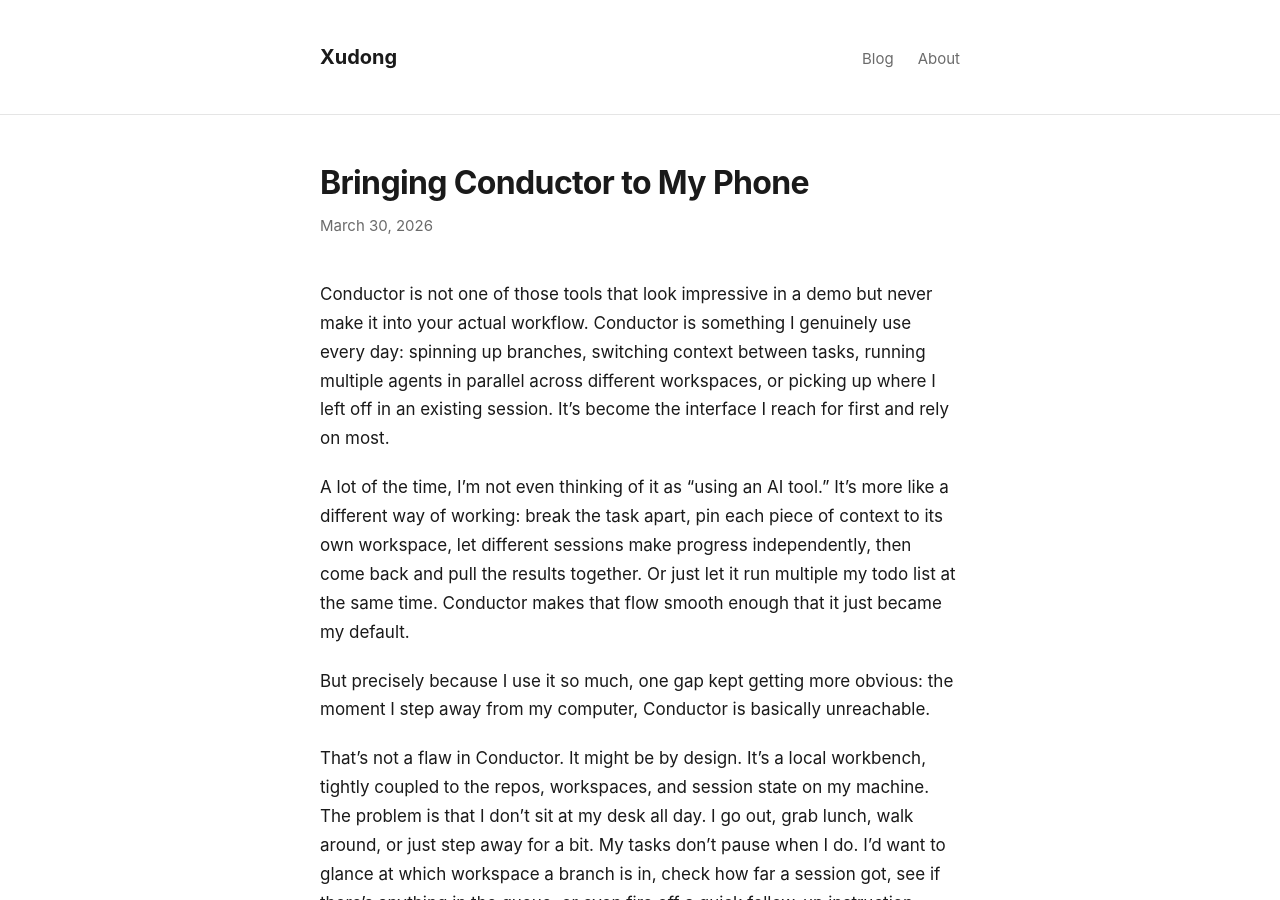
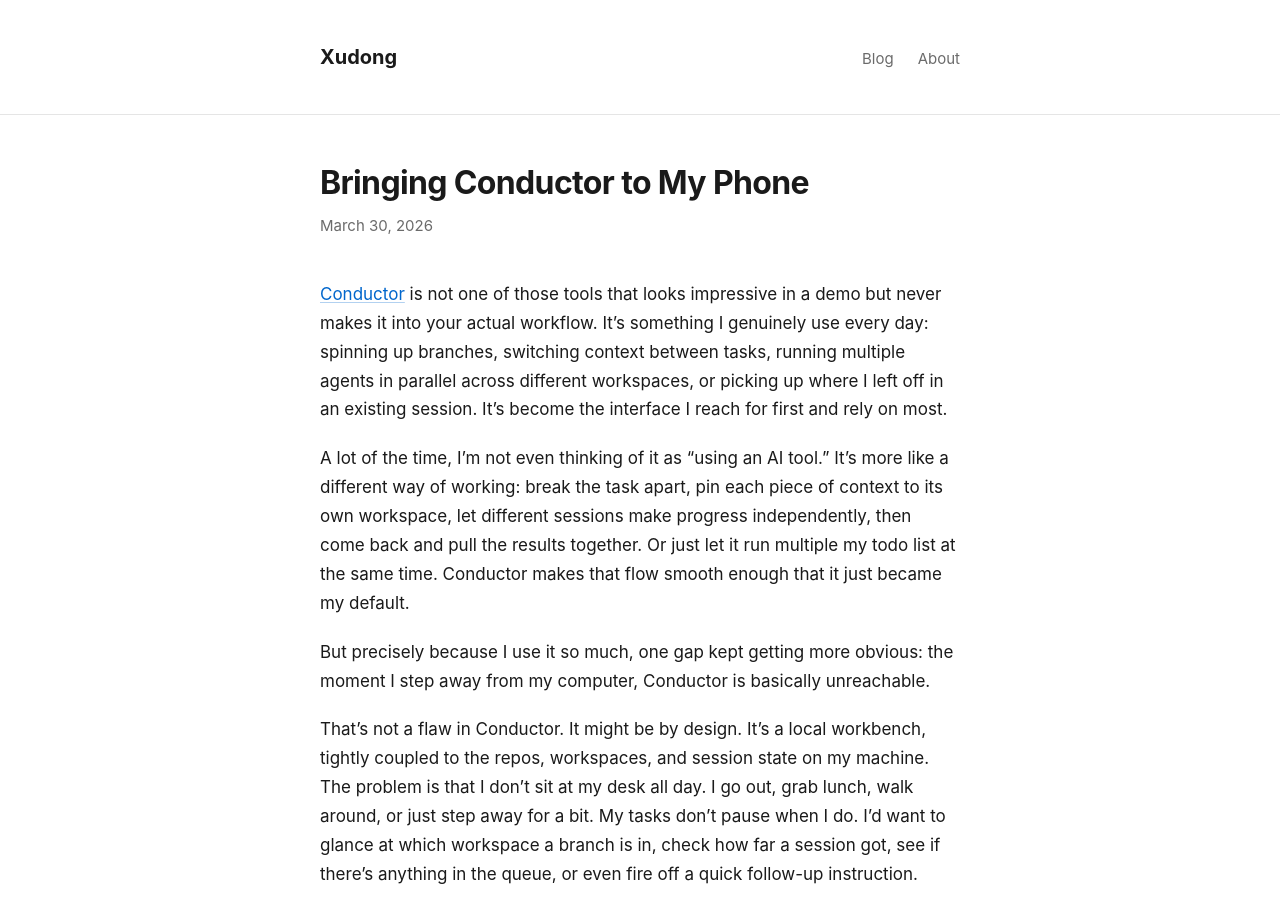
Before and after one commit to xudong963/xudong963.github.io, a Jekyll site: the page built from _posts/2026-03-30-bringing-conductor-to-my-phone.md, in a window 1280 px wide and 900 px high. Built offline with Jekyll 4.4.1, drawn with Linux system fonts in a browser that asks for light colours.

Commit message:
Link Conductor in blog post intro

```diff
--- a/_posts/2026-03-30-bringing-conductor-to-my-phone.md
+++ b/_posts/2026-03-30-bringing-conductor-to-my-phone.md
@@ -4,7 +4,7 @@ title: "Bringing Conductor to My Phone"
 date: 2026-03-30
 ---
 
-Conductor is not one of those tools that look impressive in a demo but never make it into your actual workflow. Conductor is something I genuinely use every day: spinning up branches, switching context between tasks, running multiple agents in parallel across different workspaces, or picking up where I left off in an existing session. It's become the interface I reach for first and rely on most.
+[Conductor](https://docs.conductor.build/) is not one of those tools that looks impressive in a demo but never makes it into your actual workflow. It's something I genuinely use every day: spinning up branches, switching context between tasks, running multiple agents in parallel across different workspaces, or picking up where I left off in an existing session. It's become the interface I reach for first and rely on most.
 
 A lot of the time, I'm not even thinking of it as "using an AI tool." It's more like a different way of working: break the task apart, pin each piece of context to its own workspace, let different sessions make progress independently, then come back and pull the results together. Or just let it run multiple my todo list at the same time. Conductor makes that flow smooth enough that it just became my default.
 
```
